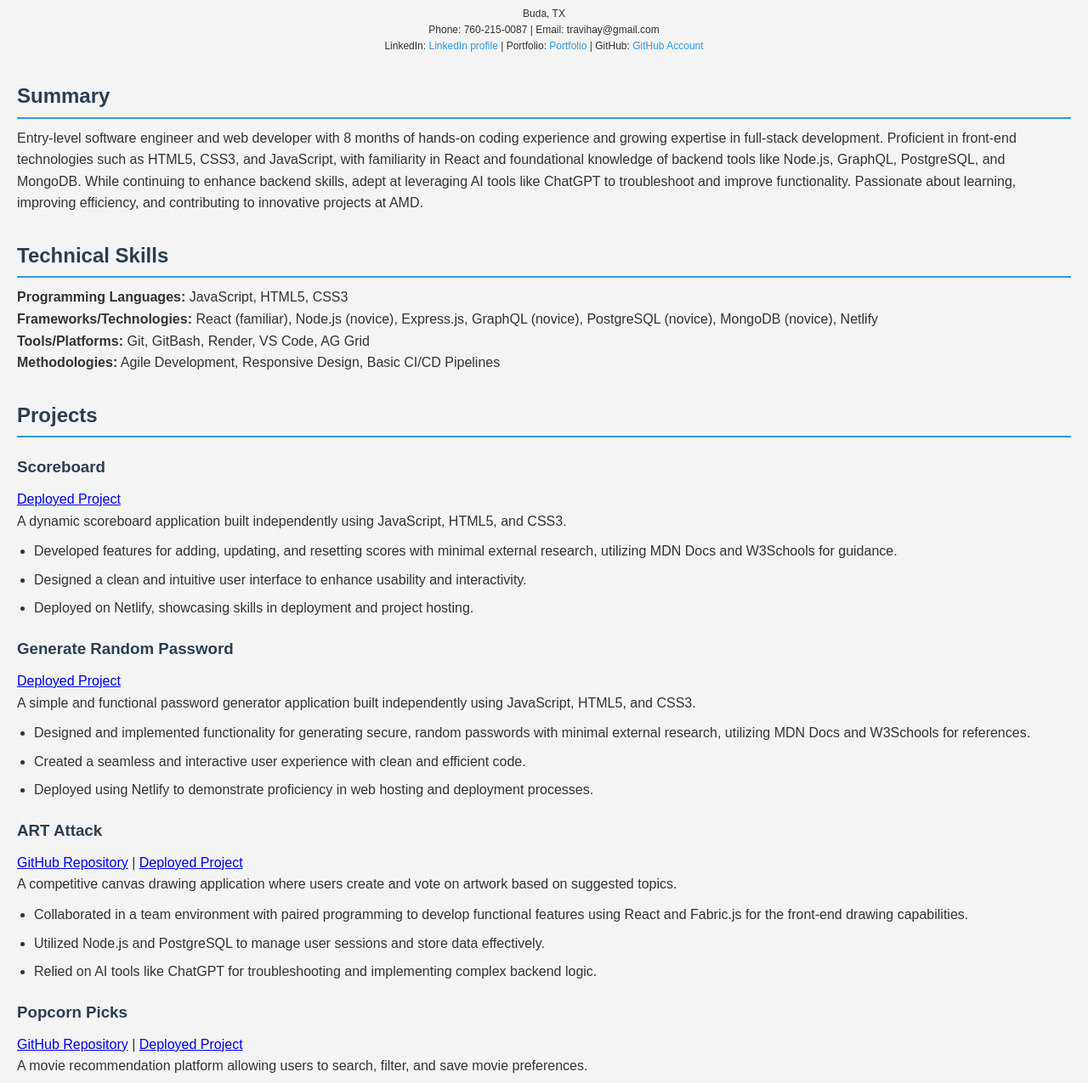
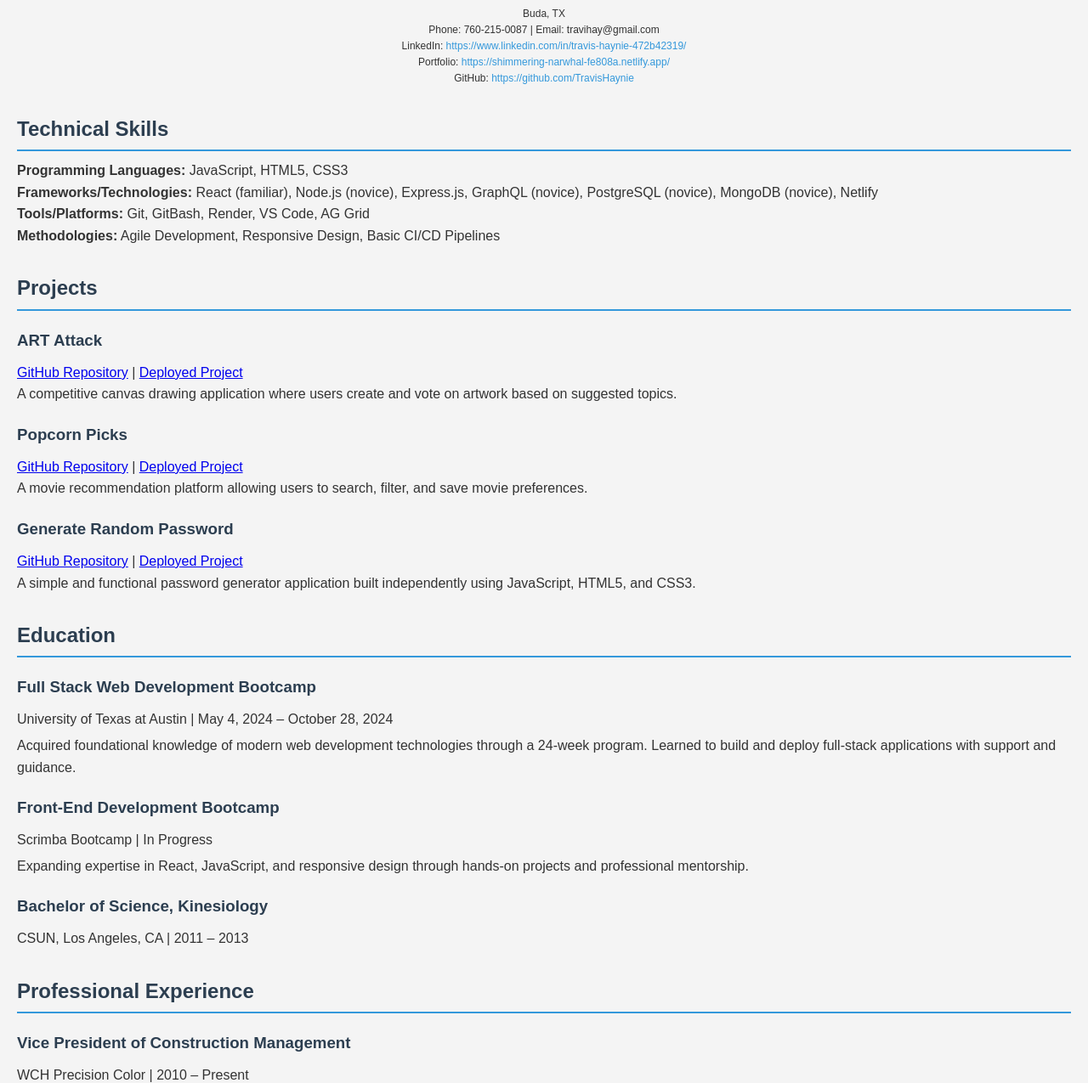
Before and after one commit to TravisHaynie/Resume, a plain HTML site: page index.html in a window 1280 px wide. Shown: the part 96-1371 px from the top of the page at 85% size. Drawn offline with Linux system fonts and the light colour scheme.

Commit message:
changed html

```diff
--- a/index.html
+++ b/index.html
@@ -1,112 +1,105 @@
 <!DOCTYPE html>
 <html lang="en">
-<head>
-    <meta charset="UTF-8">
-    <meta name="viewport" content="width=device-width, initial-scale=1.0">
+  <head>
+    <meta charset="UTF-8" />
+    <meta name="viewport" content="width=device-width, initial-scale=1.0" />
     <title>Travis Haynie - Resume</title>
-    <link rel="stylesheet" href="style.css">
-</head>
-<body>
-
+    <link rel="stylesheet" href="style.css" />
+  </head>
+  <body>
     <h1>Travis Haynie</h1>
     <p class="contact-info">
-        Buda, TX <br>
-        Phone: 760-215-0087 | Email: travihay@gmail.com <br>
-        LinkedIn: <a href="https://www.linkedin.com/in/travis-haynie-472b42319/">LinkedIn profile</a> | Portfolio: <a href="https://shimmering-narwhal-fe808a.netlify.app/">Portfolio</a> | GitHub: <a href="https://github.com/TravisHaynie">GitHub Account</a>
-    </p>
+        Buda, TX <br />
+        Phone: 760-215-0087 | Email: travihay@gmail.com <br />
+        LinkedIn:
+        <a href="https://www.linkedin.com/in/travis-haynie-472b42319/">
+          https://www.linkedin.com/in/travis-haynie-472b42319/
+        </a>
+        <br />
+        Portfolio:
+        <a href="https://shimmering-narwhal-fe808a.netlify.app/">
+          https://shimmering-narwhal-fe808a.netlify.app/
+        </a>
+        <br />
+        GitHub:
+        <a href="https://github.com/TravisHaynie">
+          https://github.com/TravisHaynie
+        </a>
+      </p>
 
-    <h2>Summary</h2>
-    <p>
-        Entry-level software engineer and web developer with 8 months of hands-on coding experience and growing expertise in full-stack development. Proficient in front-end technologies such as HTML5, CSS3, and JavaScript, with familiarity in React and foundational knowledge of backend tools like Node.js, GraphQL, PostgreSQL, and MongoDB. While continuing to enhance backend skills, adept at leveraging AI tools like ChatGPT to troubleshoot and improve functionality. Passionate about learning, improving efficiency, and contributing to innovative projects at AMD.
-    </p>
 
     <h2>Technical Skills</h2>
     <p>
-        <strong>Programming Languages:</strong> JavaScript, HTML5, CSS3 <br>
-        <strong>Frameworks/Technologies:</strong> React (familiar), Node.js (novice), Express.js, GraphQL (novice), PostgreSQL (novice), MongoDB (novice), Netlify <br>
-        <strong>Tools/Platforms:</strong> Git, GitBash, Render, VS Code, AG Grid <br>
-        <strong>Methodologies:</strong> Agile Development, Responsive Design, Basic CI/CD Pipelines
+      <strong>Programming Languages:</strong> JavaScript, HTML5, CSS3 <br />
+      <strong>Frameworks/Technologies:</strong> React (familiar), Node.js
+      (novice), Express.js, GraphQL (novice), PostgreSQL (novice), MongoDB
+      (novice), Netlify <br />
+      <strong>Tools/Platforms:</strong> Git, GitBash, Render, VS Code, AG Grid
+      <br />
+      <strong>Methodologies:</strong> Agile Development, Responsive Design,
+      Basic CI/CD Pipelines
     </p>
 
     <h2>Projects</h2>
-
-    <h3>Scoreboard</h3>
+    <h3>ART Attack</h3>
     <p>
-        <a href="https://enchanting-jelly-50fa9c.netlify.app">Deployed Project</a> <br>
-        A dynamic scoreboard application built independently using JavaScript, HTML5, and CSS3.
+      <a href="https://github.com/TravisHaynie/Art-Attack">GitHub Repository</a> |
+      <a href="https://art-attack-2.onrender.com">Deployed Project</a> <br />
+      A competitive canvas drawing application where users create and vote on
+      artwork based on suggested topics.
     </p>
-    <ul>
-        <li>Developed features for adding, updating, and resetting scores with minimal external research, utilizing MDN Docs and W3Schools for guidance.</li>
-        <li>Designed a clean and intuitive user interface to enhance usability and interactivity.</li>
-        <li>Deployed on Netlify, showcasing skills in deployment and project hosting.</li>
-    </ul>
-
+    <h3>Popcorn Picks</h3>
+    <p>
+      <a href="https://github.com/Robert-Ulloa/PopcornPicks">GitHub Repository</a> |
+      <a href="https://robert-ulloa.github.io/PopcornPicks/">Deployed Project</a>
+      <br />
+      A movie recommendation platform allowing users to search, filter, and save
+      movie preferences.
+    </p>
     <h3>Generate Random Password</h3>
     <p>
-        <a href="https://unrivaled-lokum-ca5c3b.netlify.app">Deployed Project</a> <br>
-        A simple and functional password generator application built independently using JavaScript, HTML5, and CSS3.
+      <a href="https://github.com/TravisHaynie/Rando-Password-Generator">GitHub Repository</a> |
+      <a href="https://unrivaled-lokum-ca5c3b.netlify.app">Deployed Project</a>
+      <br />
+      A simple and functional password generator application built independently
+      using JavaScript, HTML5, and CSS3.
     </p>
-    <ul>
-        <li>Designed and implemented functionality for generating secure, random passwords with minimal external research, utilizing MDN Docs and W3Schools for references.</li>
-        <li>Created a seamless and interactive user experience with clean and efficient code.</li>
-        <li>Deployed using Netlify to demonstrate proficiency in web hosting and deployment processes.</li>
-    </ul>
 
-    <h3>ART Attack</h3>
-    <p>
-        <a href="https://github.com/TravisHaynie/Art-Attack">GitHub Repository</a> | <a href="https://art-attack-2.onrender.com">Deployed Project</a> <br>
-        A competitive canvas drawing application where users create and vote on artwork based on suggested topics.
-    </p>
-    <ul>
-        <li>Collaborated in a team environment with paired programming to develop functional features using React and Fabric.js for the front-end drawing capabilities.</li>
-        <li>Utilized Node.js and PostgreSQL to manage user sessions and store data effectively.</li>
-        <li>Relied on AI tools like ChatGPT for troubleshooting and implementing complex backend logic.</li>
-    </ul>
-
-    <h3>Popcorn Picks</h3>
-    <p>
-        <a href="https://github.com/Robert-Ulloa/PopcornPicks">GitHub Repository</a> | <a href="https://robert-ulloa.github.io/PopcornPicks/">Deployed Project</a> <br>
-        A movie recommendation platform allowing users to search, filter, and save movie preferences.
-    </p>
-    <ul>
-        <li>Worked closely with team members, engaging in paired programming to integrate backend API calls and dynamic data fetching using Node.js and JavaScript.</li>
-        <li>Enhanced UI responsiveness and ensured accessibility across devices through collaborative design efforts.</li>
-        <li>Leveraged AI tools like ChatGPT to piece together functionality and troubleshoot complex logic effectively.</li>
-    </ul>
-
-    <h2>Experience</h2>
-
+    <h2>Education</h2>
     <h3>Full Stack Web Development Bootcamp</h3>
     <p>University of Texas at Austin | May 4, 2024 – October 28, 2024</p>
     <p>
-        Acquired foundational knowledge of modern web development technologies through a 24-week program. Learned to build and deploy full-stack applications with support and guidance.
+      Acquired foundational knowledge of modern web development technologies
+      through a 24-week program. Learned to build and deploy full-stack
+      applications with support and guidance.
     </p>
 
     <h3>Front-End Development Bootcamp</h3>
     <p>Scrimba Bootcamp | In Progress</p>
     <p>
-        Expanding expertise in React, JavaScript, and responsive design through hands-on projects and professional mentorship.
+      Expanding expertise in React, JavaScript, and responsive design through
+      hands-on projects and professional mentorship.
     </p>
-
-    <h2>Education</h2>
 
     <h3>Bachelor of Science, Kinesiology</h3>
     <p>CSUN, Los Angeles, CA | 2011 – 2013</p>
 
     <h2>Professional Experience</h2>
-
     <h3>Vice President of Construction Management</h3>
     <p>WCH Precision Color | 2010 – Present</p>
     <ul>
-        <li>Managed inventory and provided solutions to time-sensitive challenges in high-pressure environments.</li>
-        <li>Demonstrated exceptional problem-solving and leadership skills during critical project deadlines.</li>
-        <li>Worked in demanding conditions, ensuring project completion under strict timelines and high-stress scenarios.</li>
+      <li>
+        Managed inventory and provided solutions to time-sensitive challenges in
+        high-pressure environments.
+      </li>
+      <li>
+        Demonstrated exceptional problem-solving and leadership skills during
+        critical project deadlines.
+      </li>
+      <li>
+        Worked in demanding conditions, ensuring project completion under strict
+        timelines and high-stress scenarios.
+      </li>
     </ul>
-
-    <h2>Mentorship</h2>
-    <p>
-        Mentored by a senior developer for 4 months, focusing on industry best practices, advanced coding techniques, and collaborative project development.
-    </p>
-
-</body>
+  </body>
 </html>
```
